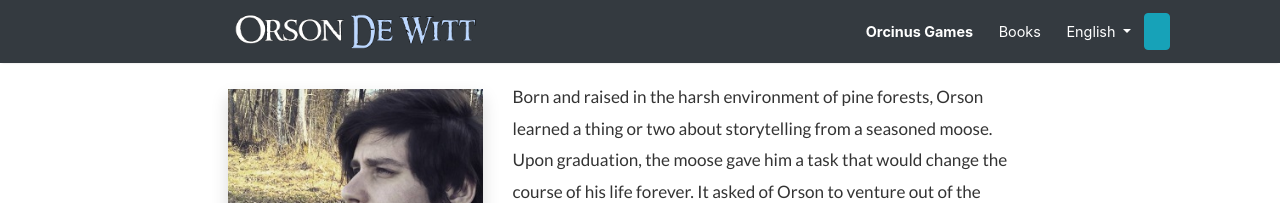
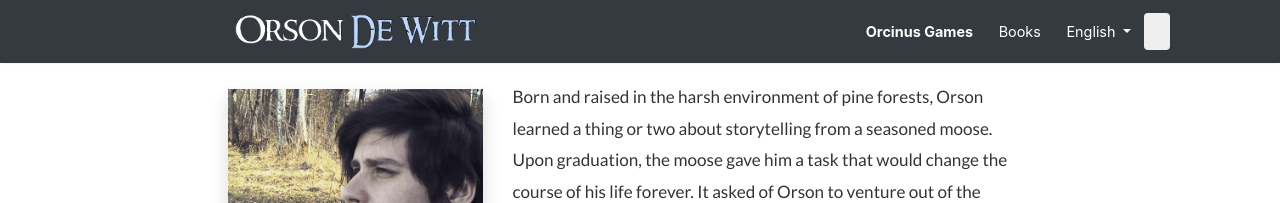
Before and after one commit to OrsonDWitt/OrsonDWitt.github.io, a Jekyll site: the page built from _pages/about.md, in a window 1280 px wide. Shown: the top 203 px of the page. Built offline with Jekyll 4.4.1, drawn with Linux system fonts in a browser that asks for light colours; nearby versions of some CDN libraries.

Commit message:
Update search-lunr.html

```diff
--- a/_includes/search-lunr.html
+++ b/_includes/search-lunr.html
@@ -9,7 +9,7 @@
     .lunrsearchresult a:hover .title {text-decoration: underline;}
 </style>
 
-<button id="btn-info" type="button" class="btn btn-info" data-toggle="collapse" data-target=".search-input" onclick="getElementById('btn-info').style.display = 'none'"></button>
+<button id="btn-info" type="button" class="btn" data-toggle="collapse" data-target=".search-input" onclick="getElementById('btn-info').style.display = 'none'"></button>
 <div class="container collapse search-input">
 <form class="bd-search" onSubmit="return lunr_search(document.getElementById('lunrsearch').value);">
     <input type="text" class="form-control text-small launch-modal-search" id="lunrsearch" name="q" maxlength="255" value="" placeholder="Type and enter..."/>
```
